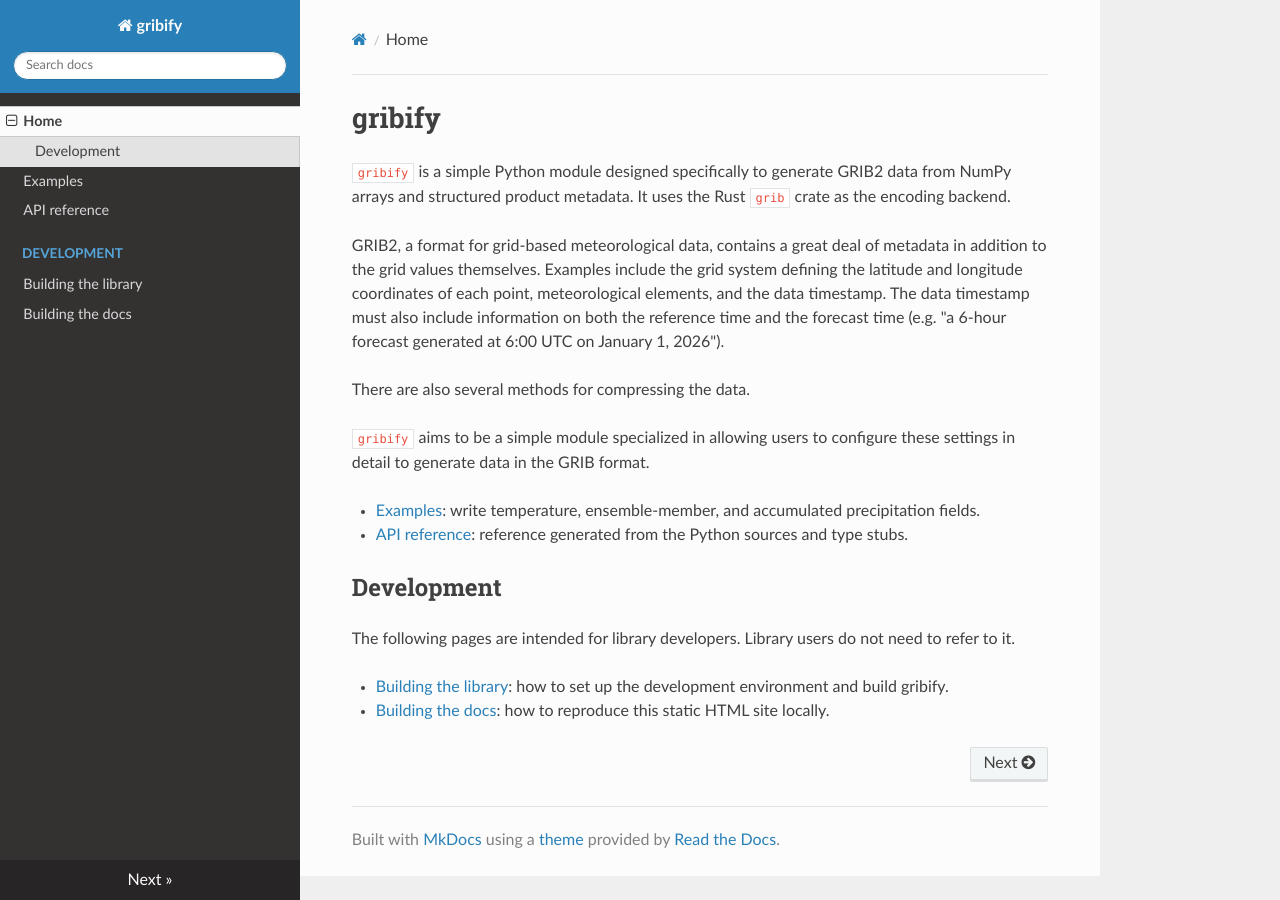
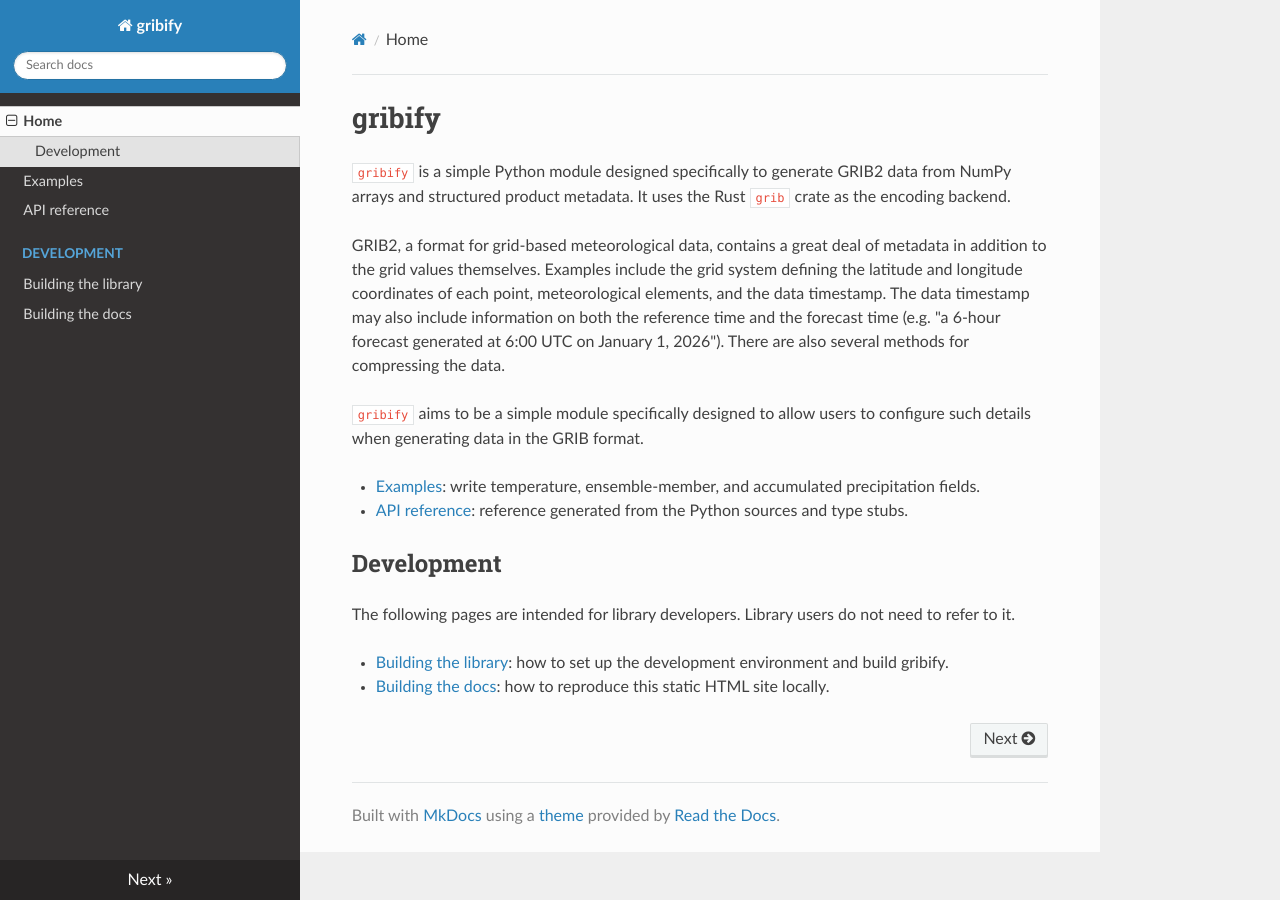
Before and after one commit to noritada/gribify, an MkDocs documentation site: the page built from docs/index.md, in a window 1280 px wide. Built offline with MkDocs 1.6.1, drawn with Linux system fonts in a browser that asks for light colours.

Commit message:
Improve the project description

```diff
--- a/docs/index.md
+++ b/docs/index.md
@@ -7,14 +7,13 @@ as the encoding backend.
 GRIB2, a format for grid-based meteorological data, contains a great deal of
 metadata in addition to the grid values themselves. Examples include the grid
 system defining the latitude and longitude coordinates of each point,
-meteorological elements, and the data timestamp. The data timestamp must also
+meteorological elements, and the data timestamp. The data timestamp may also
 include information on both the reference time and the forecast time (e.g. "a
 6-hour forecast generated at 6:00 UTC on January 1, 2026").
-
 There are also several methods for compressing the data.
 
-`gribify` aims to be a simple module specialized in allowing users to configure
-these settings in detail to generate data in the GRIB format.
+`gribify` aims to be a simple module specifically designed to allow users to
+configure such details when generating data in the GRIB format.
 
 - [Examples](examples.md): write temperature, ensemble-member, and accumulated precipitation fields.
 - [API reference](api.md): reference generated from the Python sources and type stubs.
```
Also changed, not shown: README.md (+3 -4 lines).
